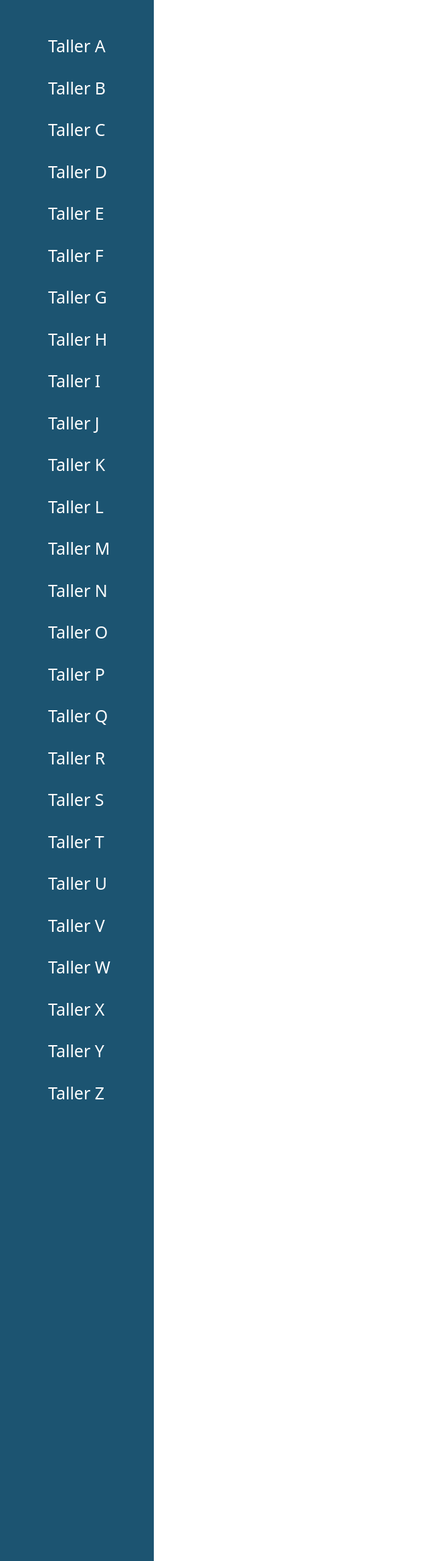
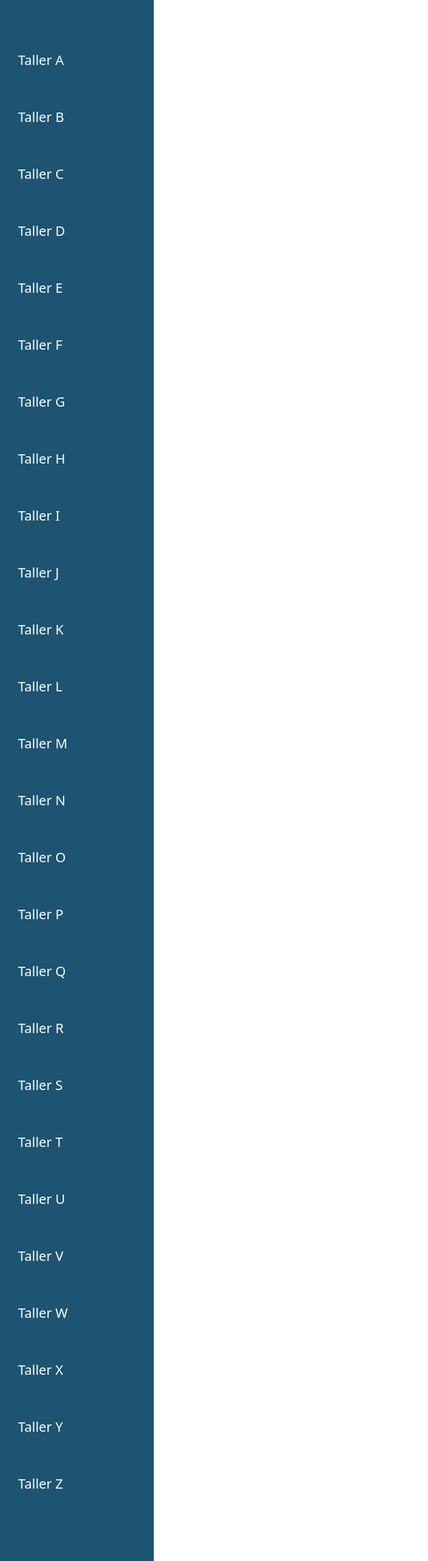
Before and after one commit to joseduquep/HorariosFontan, a Django app: page /estudiantes/ in a window 1280 px wide; the page is wider, and only the part inside the window is pictured. Shown: the part 110-2440 px from the top of that part at 67% size, without its empty margins (0-640 px from the left). Run offline with Django 4.2, Linux system fonts and the light colour scheme.

Commit message:
Barra lateral agregada en talleres

```diff
--- a/horarioFontanProyecto/estudiantes/templates/estudiantes/home.html
+++ b/horarioFontanProyecto/estudiantes/templates/estudiantes/home.html
@@ -6,88 +6,14 @@
   <nav class="vertical-navbar">
     <div class="container">
       <ul>
+        {% for letter in "ABCDEFGHIJKLMNOPQRSTUVWXYZ" %}
         <li class="nav-item">
-          <a class="nav-link">Taller A</a>
+          <a class="nav-link">Taller {{ letter }}</a>
         </li>
-        <li class="nav-item">
-          <a class="nav-link">Taller B</a>
-        </li>
-        <li class="nav-item">
-          <a class="nav-link" >Taller C</a>
-        </li>
-        <li class="nav-item">
-          <a class="nav-link" >Taller D</a>
-        </li>
-        <li class="nav-item">
-          <a class="nav-link" >Taller E</a>
-        </li>
-        <li class="nav-item">
-          <a class="nav-link">Taller F</a>
-        </li>
-        <li class="nav-item">
-          <a class="nav-link" >Taller G</a>
-        </li>
-        <li class="nav-item">
-          <a class="nav-link" >Taller H</a>
-        </li>
-        <li class="nav-item">
-          <a class="nav-link" >Taller I</a>
-        </li>
-        <li class="nav-item">
-          <a class="nav-link" >Taller J</a>
-        </li>
-        <li class="nav-item">
-          <a class="nav-link" >Taller K</a>
-        </li>
-        <li class="nav-item">
-          <a class="nav-link" >Taller L</a>
-        </li>
-        <li class="nav-item">
-          <a class="nav-link" >Taller M</a>
-        </li>
-        <li class="nav-item">
-          <a class="nav-link" >Taller N</a>
-        </li>
-        <li class="nav-item">
-          <a class="nav-link" >Taller O</a>
-        </li>
-        <li class="nav-item">
-          <a class="nav-link" >Taller P</a>
-        </li>
-        <li class="nav-item">
-          <a class="nav-link" >Taller Q</a>
-        </li>
-        <li class="nav-item">
-          <a class="nav-link" >Taller R</a>
-        </li>
-        <li class="nav-item">
-          <a class="nav-link" >Taller S</a>
-        </li>
-        <li class="nav-item">
-          <a class="nav-link" >Taller T</a>
-        </li>
-        <li class="nav-item">
-          <a class="nav-link" >Taller U</a>
-        </li>
-        <li class="nav-item">
-          <a class="nav-link" >Taller V</a>
-        </li>
-        <li class="nav-item">
-          <a class="nav-link" >Taller W</a>
-        </li>
-        <li class="nav-item">
-          <a class="nav-link" >Taller X</a>
-        </li>
-        <li class="nav-item">
-          <a class="nav-link" >Taller Y</a>
-        </li>
-        <li class="nav-item">
-          <a class="nav-link" >Taller Z</a>
-        </li>
+        {% endfor %}
       </ul>
     </div>
   </nav>
 </div>
 
-
 {% endblock %}
--- a/horarioFontanProyecto/templates/base.html
+++ b/horarioFontanProyecto/templates/base.html
@@ -28,8 +28,7 @@
   list-style-type: none;
   padding: 0;
   margin: 0;
-  display: block; /* Cambiar 'display' a 'block' para que los elementos se muestren verticalmente */
-  position: fixed;
+  display: block;
 }
 
 .vertical-navbar ul li {
@@ -40,17 +39,25 @@
 .vertical-navbar ul li a {
   color: #fff;
   text-decoration: none;
-  font-size: 25px;
-  padding-left: 60px;
-  padding-right: 60px;
+  font-size: 20px; /* Ajuste del tamaño de fuente */
+  padding: 15px; /* Padding uniforme */
+  display: block; /* Asegura que el enlace ocupe toda el área del elemento */
 }
 
 .vertical-navbar ul li a:hover {
   background-color: #064463;
+  border-radius: 5px; /* Añade un borde redondeado al hover */
 }
 
 .container {
-  padding-top: 50px; /* Ajusta según la altura de la barra de navegación */
+  padding-top: 60px; /* Ajusta según la altura de la barra de navegación */
+}
+
+.container-principal {
+  max-width: 90%;
+  padding-left: 2rem;
+  padding-right: 2rem;
+  margin-left: 250px; /* Añade margen para evitar superposición con la barra lateral */
 }
 
 .btn-custom {
@@ -115,36 +84,45 @@
   text-transform: uppercase;
   transition: background-color 0.3s, transform 0.3s;
 }
+
 .btn-custom-modify:hover {
   background-color: #163E59;
   transform: scale(1.05);
   color: #f4f4f4;
 }
 
-
 .profile-image-container {
-        width: 100%; /* Asegura que el contenedor ocupe todo el ancho del padre */
-        max-width: 230px; /* Establece un ancho máximo para el contenedor */
-        height: 300px; /* Define la altura fija para mantener la imagen vertical */
-        overflow: hidden; /* Oculta cualquier parte de la imagen que sobresalga */
+  width: 100%;
+  max-width: 230px;
+  height: 300px;
+  overflow: hidden;
   display: flex;
   justify-content: center;
   align-items: center;
-        border-radius: 8px; /* Añade bordes redondeados si lo deseas */
+  border-radius: 8px;
 }
 
 .profile-image-container img {
-        width: auto; /* Permite que el ancho se ajuste automáticamente */
-        height: 100%; /* Asegura que la imagen ocupe toda la altura del contenedor */
-        object-fit: cover; /* Asegura que la imagen cubra todo el área del contenedor, recortando si es necesario */
+  width: auto;
+  height: 100%;
+  object-fit: cover;
 }
-
 
 </style>
 
   </head>
   <body>
     {% include 'navbar.html' %}
+
+    <div class="vertical-navbar">
+      <ul>
+        {% for letter in "ABCDEFGHIJKLMNOPQRSTUVWXYZ" %}
+        <li class="nav-item">
+          <a class="nav-link">Taller {{ letter }}</a>
+        </li>
+        {% endfor %}
+      </ul>
+    </div>
 
     <div class="container container-principal">
       <br/>
--- a/horarioFontanProyecto/usuarios/forms.py
+++ b/horarioFontanProyecto/usuarios/forms.py
@@ -26,7 +26,7 @@ class SignUpForm(UserCreationForm):
         self.fields['username'].widget.attrs['placeholder'] = 'Nombre de usuario'
         self.fields['username'].label = ''
         self.fields['username'].help_text = mark_safe(
-            '<span class="form-text text-muted"><small>Requerido. 150 caracteres o menos. Solo letras, números y @/./+/-/_</small></span>'
+            '<span style="color:blue;" class="form-text text-muted"><small>Debe ser 20 caracteres o menos. Solo letras, números y @/./+/-/_</small></span>'
         )
 
         self.fields['email'].widget.attrs['class'] = 'form-control'
```
Also changed, not shown: other parts of horarioFontanProyecto/templates/base.html (+1 -42 lines). Lines whose indentation alone changed are shown as unchanged.
